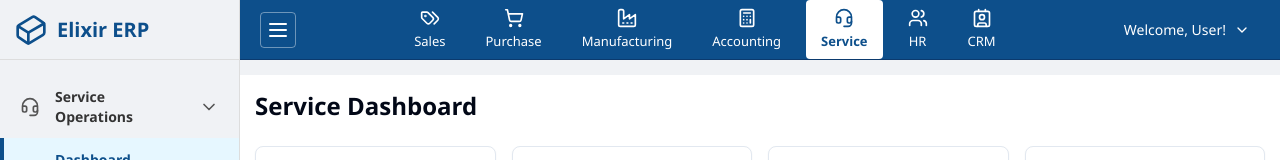
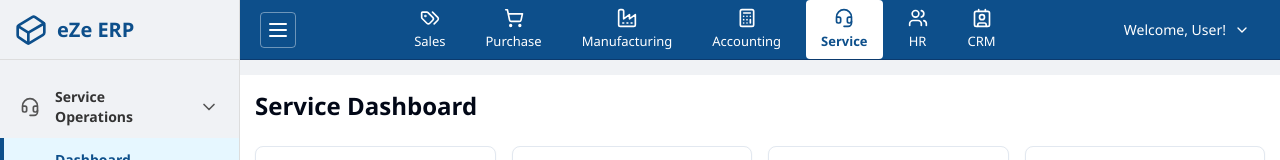
Before and after one commit to Corttana/React-Vehicle-Garage-ERP-dyad, a React (Vite) app: page / in a window 1280 px wide. Shown: the top 160 px of the page. Built offline with nearby package versions, Linux system fonts and the light colour scheme.

Commit message:
Updated src/components/layout/Sidebar.tsx

```diff
--- a/src/components/layout/Sidebar.tsx
+++ b/src/components/layout/Sidebar.tsx
@@ -75,7 +75,7 @@ const Sidebar = ({ isCollapsed, navItems }: SidebarProps) => {
     <aside className="app-sidebar" id="app-sidebar">
       <div className="sidebar-header">
         <Cuboid className="h-8 w-8" />
-        <span>Elixir ERP</span>
+        <span>eZe ERP</span>
       </div>
       <ul className="sidebar-nav" id="sidebar-nav">
         <SidebarMenu items={navItems} isCollapsed={isCollapsed} />
```
